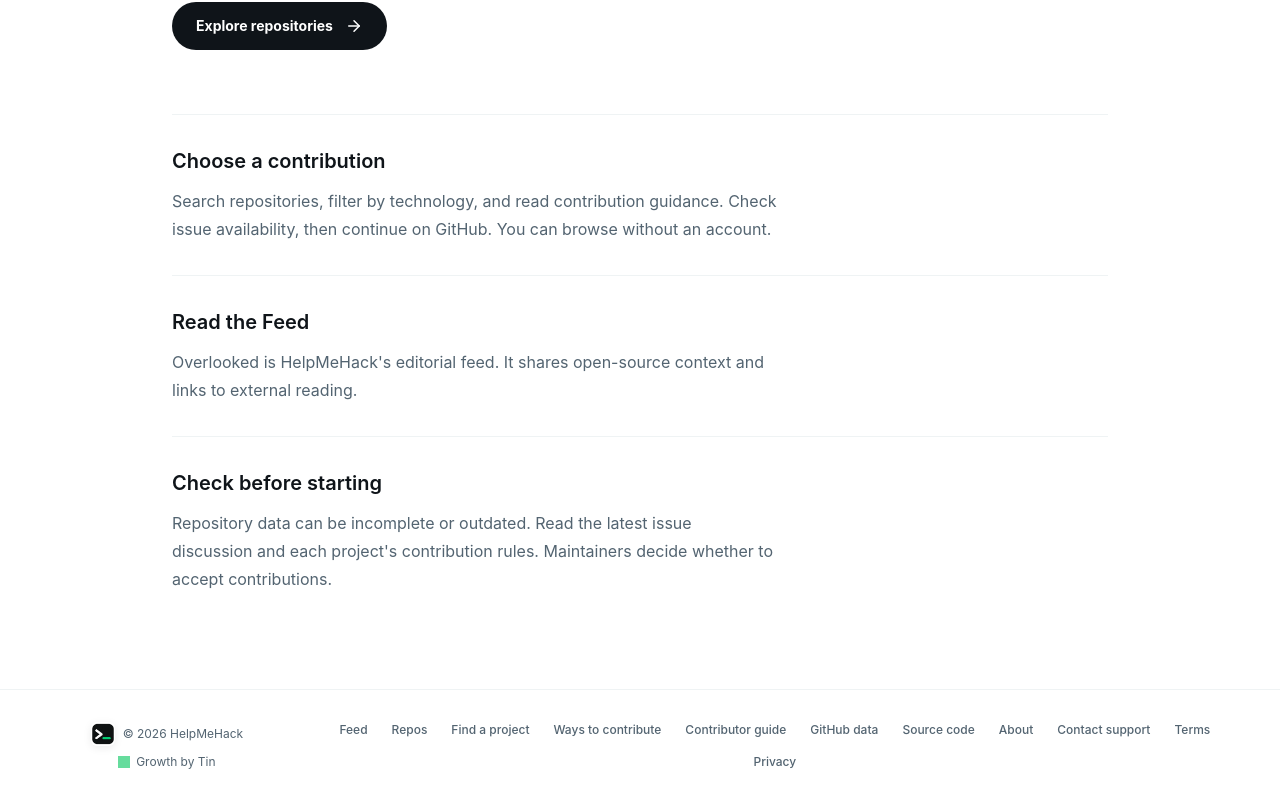
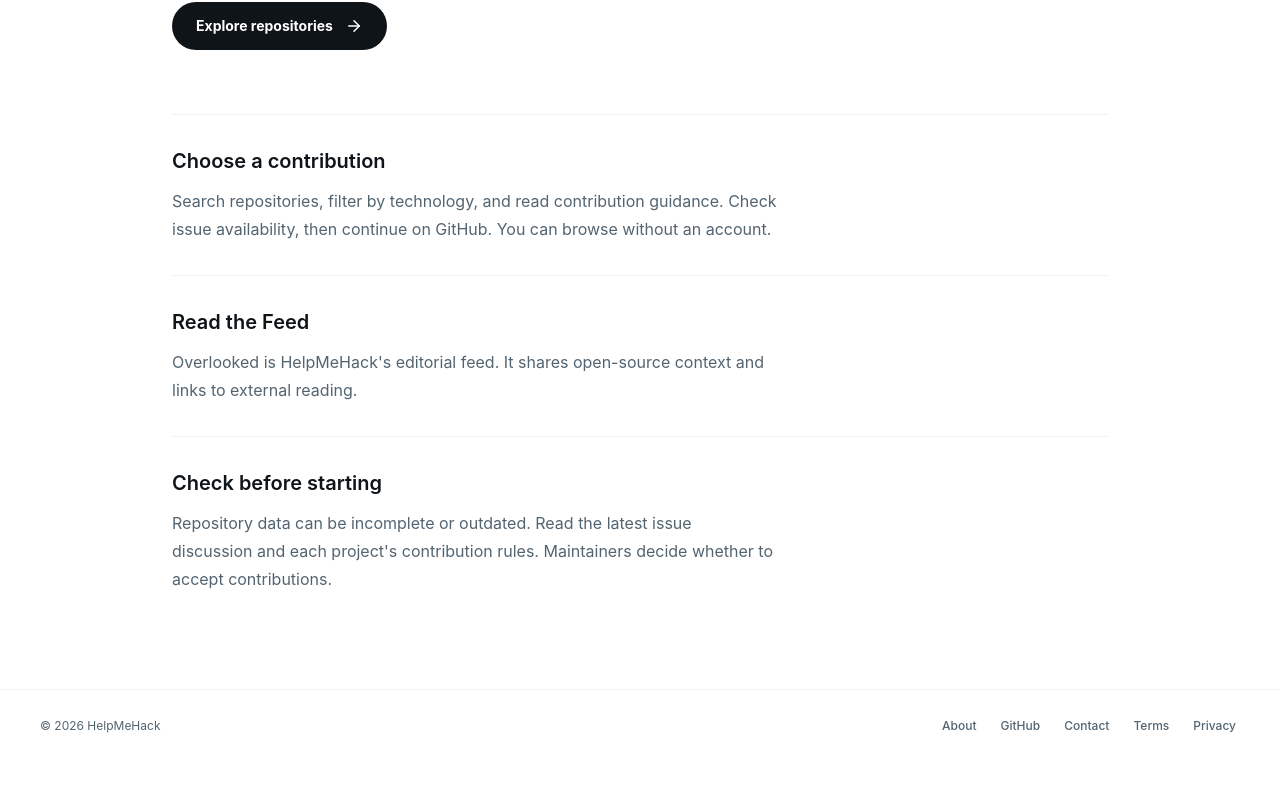
Before and after one commit to rohanmalhotracodes/helpmehack, a Next.js app: page /about in a window 1280 px wide. Shown: the part 318-1120 px from the top of the page. After the commit the page ends 1080 px from the top, so only its background shows below. Built offline with nearby package versions, Linux system fonts and the light colour scheme.

Commit message:
Simplify shared footer

```diff
--- a/components/site-footer.tsx
+++ b/components/site-footer.tsx
@@ -1,28 +1,17 @@
 "use client";
 
 import Link from "next/link";
-import Image from "next/image";
 
 export function SiteFooter({ onNavigate }: { onNavigate?: (view: "overlooked" | "open-source") => void }) {
   const linkClass = "focus-ring rounded px-1 py-1 font-medium transition-colors hover:text-[var(--text)]";
   return (
     <footer className="x-border mt-12 border-t" aria-label="Site footer">
-      <div className="x-muted mx-auto flex max-w-[1240px] flex-col items-center gap-4 px-5 py-7 text-xs sm:flex-row sm:justify-between">
-        <div className="flex flex-wrap items-center justify-center gap-2">
-          <Image src="/helpmehack-mark.png" width={24} height={24} alt="" className="logo-mark h-6 w-6 rounded-md" />
-          <p>© 2026 HelpMeHack</p>
-          <a href="https://tin.computer" className="focus-ring inline-flex items-center gap-1.5 rounded hover:text-[var(--text)]"><svg aria-hidden="true" viewBox="0 0 32 32" className="h-[1em] w-[1em]"><rect width="32" height="32" fill="#66DC9D" /></svg>Growth by Tin</a>
-        </div>
-        <nav className="flex flex-wrap items-center justify-center gap-x-4 gap-y-2" aria-label="Footer navigation">
-          <Link href="/#feed" onClick={onNavigate ? (event) => { event.preventDefault(); onNavigate("overlooked"); } : undefined} className={linkClass}>Feed</Link>
-          <Link href="/#open-source" onClick={onNavigate ? (event) => { event.preventDefault(); onNavigate("open-source"); } : undefined} className={linkClass}>Repos</Link>
-          <Link href="/open-source-projects" className={linkClass}>Find a project</Link>
-          <Link href="/contribute" className={linkClass}>Ways to contribute</Link>
-          <a href="https://opensource.guide/how-to-contribute/" target="_blank" rel="noreferrer" className={linkClass}>Contributor guide</a>
-          <a href="https://docs.github.com/en/rest" target="_blank" rel="noreferrer" className={linkClass}>GitHub data</a>
-          <a href="https://github.com/rohanmalhotracodes/helpmehack" target="_blank" rel="noreferrer" className={linkClass}>Source code</a>
+      <div className="x-muted mx-auto flex max-w-[1240px] flex-col gap-3 px-5 py-6 text-xs sm:flex-row sm:items-center sm:justify-between">
+        <p>© 2026 HelpMeHack</p>
+        <nav className="flex flex-wrap items-center gap-x-4 gap-y-2" aria-label="Footer navigation">
           <Link href="/about" className={linkClass}>About</Link>
-          <a href="mailto:helpmehack@mail.tin.computer" className={linkClass}>Contact support</a>
+          <a href="https://github.com/rohanmalhotracodes/helpmehack" target="_blank" rel="noreferrer" className={linkClass}>GitHub</a>
+          <a href="mailto:helpmehack@mail.tin.computer" className={linkClass}>Contact</a>
           <Link href="/terms" className={linkClass}>Terms</Link>
           <Link href="/privacy" className={linkClass}>Privacy</Link>
         </nav>
```
